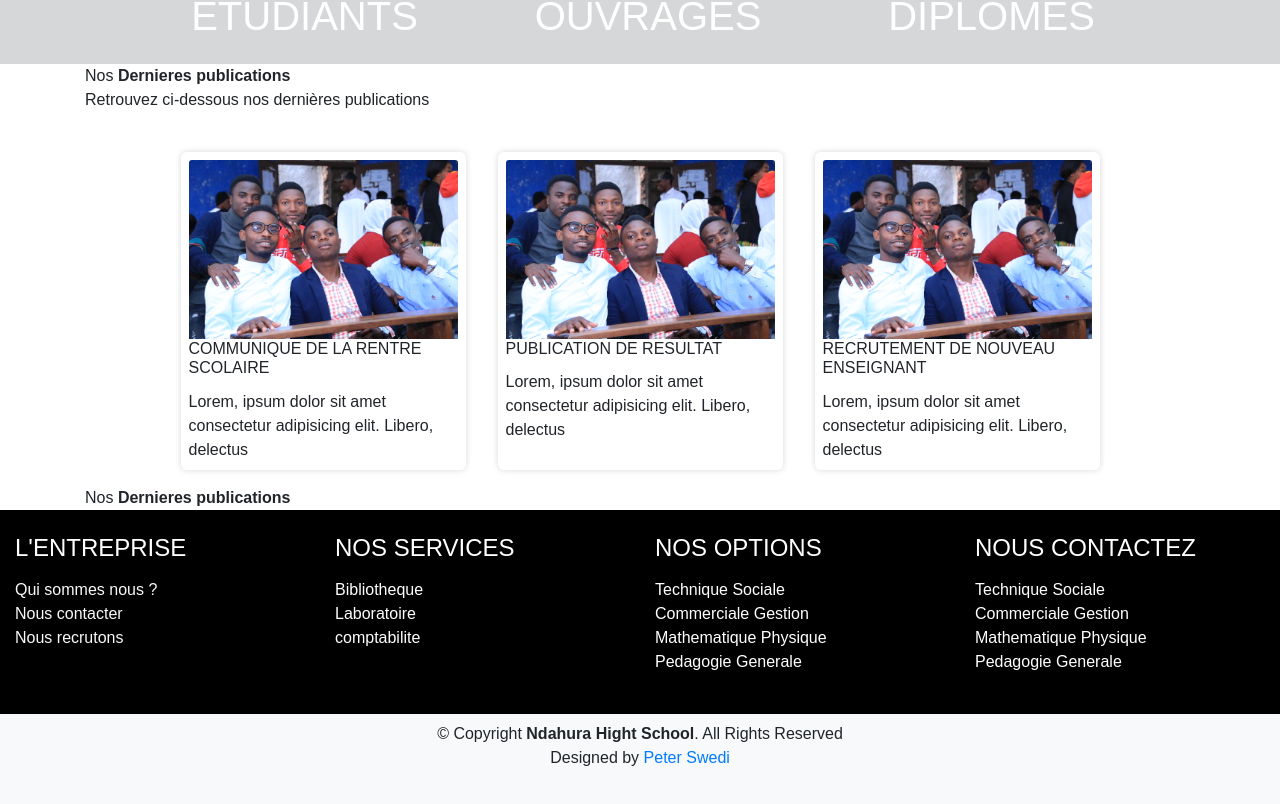
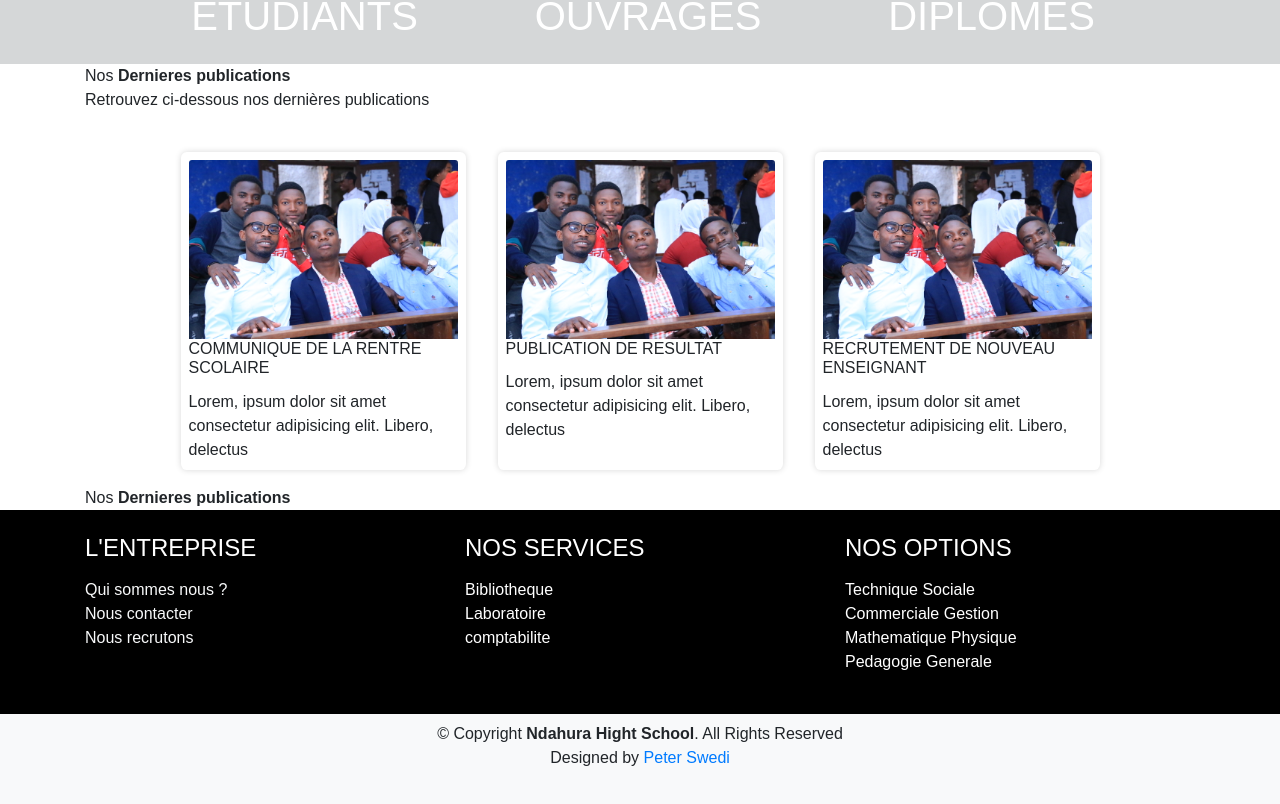
Before and after one commit to IbrahimBagalwa/school_app, a React (Create React App) app: page / in a window 1280 px wide. Shown: the part 1299-2103 px from the top of the page. Built offline with nearby package versions, Linux system fonts and the light colour scheme; a web font is replaced by a local one.

Commit message:
home page

```diff
--- a/src/components/nav/footer.jsx
+++ b/src/components/nav/footer.jsx
@@ -4,9 +4,9 @@ import {Link} from 'react-router-dom';
 function Footer() {
     return (
         <footer className="" id="footer">
-            <div className="container-fluid justify-content-center">
-                <div className="row py-4">
-                    <div className="col-lg-3">
+            <div className="container">
+                <div className="row py-4 justify-content-center">
+                    <div className="col-lg-4">
                         <h4 className="text-white text-uppercase pb-2">l'entreprise</h4>
                         <ul className="list-unstyled">
                             <li><Link to="#" className="text-light">Qui sommes nous ?</Link></li>
@@ -16,7 +16,7 @@ function Footer() {
 
                     </div>
 
-                    <div className="col-lg-3">
+                    <div className="col-lg-4">
                         <h4 className="text-white text-uppercase pb-2">Nos Services</h4>
                         <ul className="list-unstyled">
                             <li><Link to="#" className="text-white">Bibliotheque</Link></li>
@@ -24,17 +24,8 @@ function Footer() {
                             <li><Link to="#" className="text-white">comptabilite</Link></li>
                         </ul>
                     </div>
-                    <div className="col-lg-3">
+                    <div className="col-lg-4">
                         <h4 className="text-white text-uppercase pb-2">Nos Options</h4>
-                        <ul className="list-unstyled">
-                            <li><Link to="#" className="text-white">Technique Sociale</Link></li>
-                            <li><Link to="#" className="text-white">Commerciale Gestion</Link></li>
-                            <li><Link to="#" className="text-white">Mathematique Physique</Link></li>
-                            <li><Link to="#" className="text-white">Pedagogie Generale</Link></li>
-                        </ul>
-                    </div>
-                    <div className="col-lg-3">
-                        <h4 className="text-white text-uppercase pb-2">Nous Contactez</h4>
                         <ul className="list-unstyled">
                             <li><Link to="#" className="text-white">Technique Sociale</Link></li>
                             <li><Link to="#" className="text-white">Commerciale Gestion</Link></li>
@@ -44,7 +35,6 @@ function Footer() {
                     </div>
                 </div>
             </div>
-            {/* </div> */}
 
             <div class="container-fluid py-2 bg-light">
                 <div class="mr-lg-auto text-center">
--- a/src/pages/valve/style.valve.css
+++ b/src/pages/valve/style.valve.css
@@ -6,6 +6,7 @@
     align-items: center;
     height: 60vh;
     background-color: black;
+    margin-bottom:10px;
 }
 
 
```
